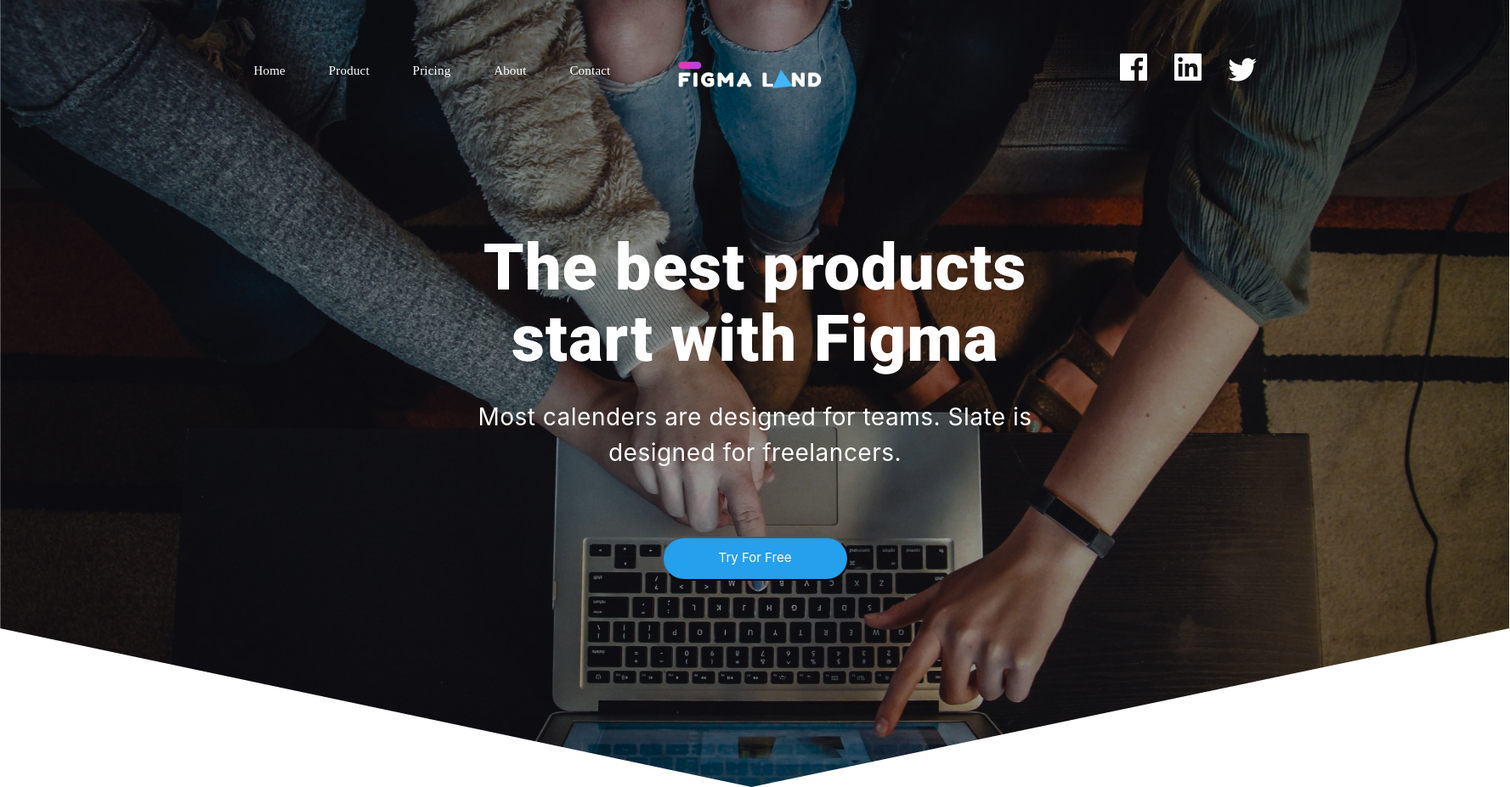
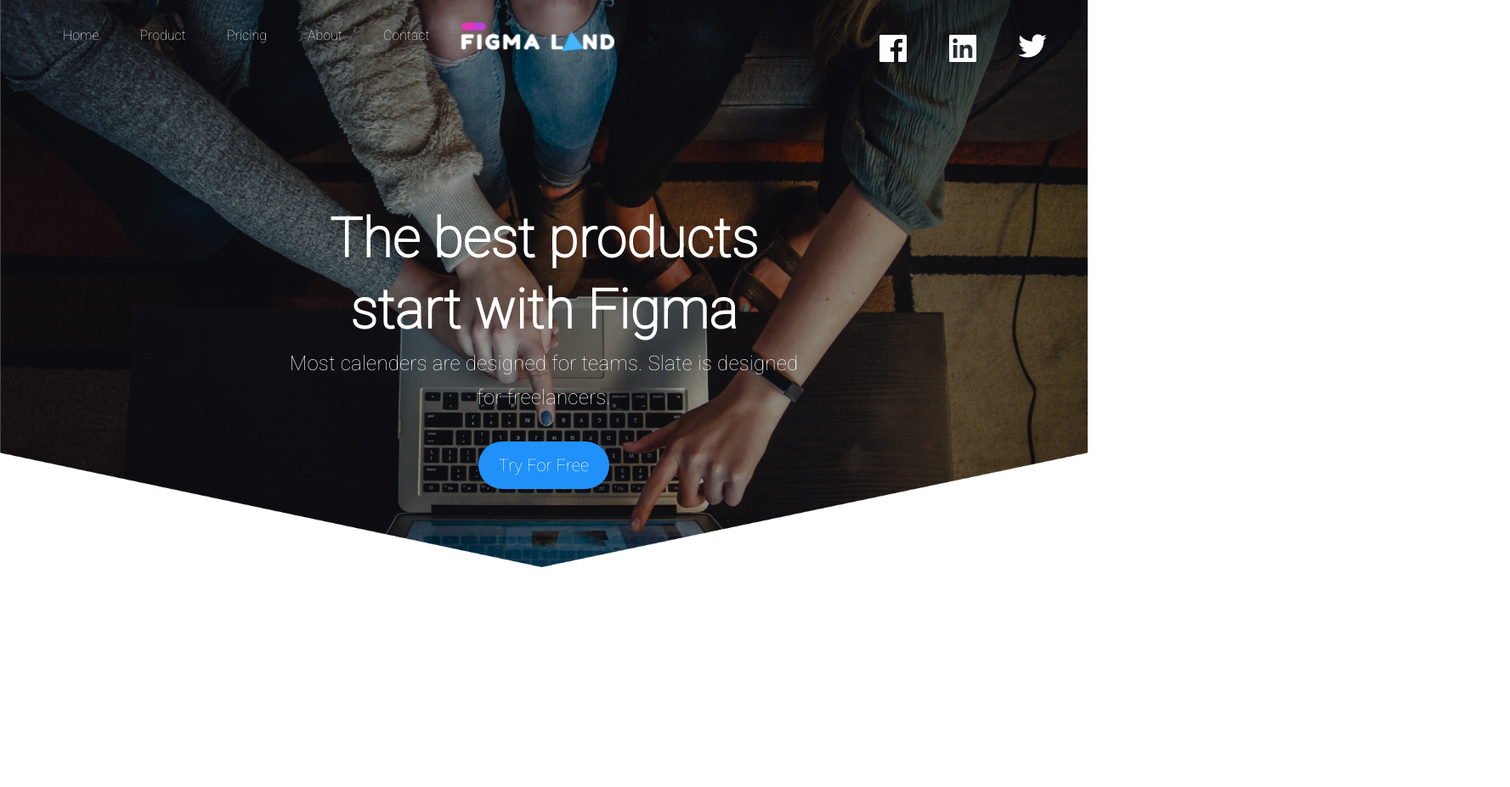
Before and after one commit to sivapriyaaa/figma, a plain HTML site: page figmaland/index.html in a window 1280 px wide. Shown: the whole page at 85% size, 1777 px wide, since content can reach past the window. Drawn offline with nearby package versions, Linux system fonts and the light colour scheme.

Commit message:
remove materialize, complete header

```diff
--- a/figmaland/index.html
+++ b/figmaland/index.html
@@ -3,41 +3,24 @@
   <head>
     <meta charset="UTF-8" />
     <meta http-equiv="X-UA-Compatible" content="IE=edge" />
-    <meta name="viewport" content="width=device-width, initial-scale=1.0" />
-    <title>figmaland</title>
-
-    <link rel="preconnect" href="https://fonts.googleapis.com" />
-    <link rel="preconnect" href="https://fonts.gstatic.com" crossorigin />
-    <link rel="preconnect" href="https://fonts.googleapis.com" />
-    <link rel="preconnect" href="https://fonts.gstatic.com" crossorigin />
-    <link rel="preconnect" href="https://fonts.googleapis.com" />
-    <link rel="preconnect" href="https://fonts.gstatic.com" crossorigin />
-    <link rel="preconnect" href="https://fonts.googleapis.com" />
-    <link rel="preconnect" href="https://fonts.gstatic.com" crossorigin />
+    <meta name="viewport" content="width=device-width, initial-scale=1" />
+    <title>Figmaland</title>
     <link
-      href="https://fonts.googleapis.com/css2?family=Roboto:wght@900&display=swap"
+      href="https://fonts.googleapis.com/css2?family=Roboto:wght@100,400,900&display=swap"
       rel="stylesheet"
     />
     <link rel="stylesheet" href="./styles.css" />
     <!-- Compiled and minified CSS -->
-    <link
-      rel="stylesheet"
-      href="https://cdnjs.cloudflare.com/ajax/libs/materialize/1.0.0/css/materialize.min.css"
-    />
 
     <!-- Compiled and minified JavaScript -->
-    <script src="https://cdnjs.cloudflare.com/ajax/libs/materialize/1.0.0/js/materialize.min.js"></script>
+    <!-- <script src="https://cdnjs.cloudflare.com/ajax/libs/materialize/1.0.0/js/materialize.min.js"></script> -->
   </head>
 
   <body>
-    <div class="container-1">
-      <div class="header-img">
-        <nav class="nav-extended N/A transparent z-depth-0">
-          <div class="nav-wrapper">
-            <a href="#" class="brand-logo center"
-              ><img src="images/Rectangle 4.png" />
-            </a>
-            <ul id="nav-mobile" class="left hide-on-med-and-down">
+      <header class="header-with-background">
+        <nav>
+
+            <ul class="links">
               <li><a href="sass.html">Home</a></li>
               <li><a href="badges.html">Product</a></li>
               <li><a href="collapsible.html">Pricing</a></li>
@@ -45,28 +28,32 @@
               <li><a href="collapsible.html">Contact</a></li>
             </ul>
 
-            <ul class="right hide-on-med-and-down">
+            <a href="#" class="brand-logo"><img src="images/rectangle-4.png" />
+            </a>
+
+
+            <ul class="social-icons">
               <li>
-                <a href=""><img src="images/Vector (1).png" /></a>
+                <a href=""><img src="images/vector-1.png" /></a>
               </li>
 
               <li>
-                <a href=""><img src="images/Vector (2).png" /></a>
+                <a href=""><img src="images/vector-2.png" /></a>
               </li>
 
               <li>
-                <a href=""><img src="images/Vector.png" /></a>
+                <a href=""><img src="images/vector.png" /></a>
               </li>
             </ul>
-          </div>
+
         </nav>
-        <div class="Main-text">The best products start with Figma</div>
+        <div class="main-text">The best products start with Figma</div>
         <div class="sub-text">
           Most calenders are designed for teams. Slate is designed for
           freelancers.
         </div>
-        <button class="mainbutton" type="button">Try For Free</button>
+        <button class="main-button" type="button">Try For Free</button>
       </div>
-    </div>
+      </header>
   </body>
 </html>
--- a/figmaland/styles.css
+++ b/figmaland/styles.css
@@ -1,96 +1,132 @@
-.Main-text {
-  display: flex;
-  flex-direction: column;
-  justify-content: center;
-  position: static;
-  /* padding-top: 220px; */
-  margin-top: 8.75%;
-  /* left: 551px; */
-  width: 672px;
-  height: 160px;
-  color: #ffffff;
-  text-align: center;
-  letter-spacing: 1px;
+* {
   font-family: "Roboto", sans-serif;
-  font-size: 76px;
-  line-height: 84px;
-}
-.sub-text {
-  display: flex;
-  flex-direction: column;
-  justify-content: center;
-  position: static;
-  width: 750px;
-  height: 80px;
-  text-align: center;
-  font-weight: normal;
-  font-size: 28px;
-  color: #ffffff;
-  margin-top: 35px;
-  letter-spacing: 0.5px;
-}
-button.mainbutton {
-  display: flex;
-  flex-direction: column;
-  align-items: center;
-  padding: 14px 0px;
-  width: 220px;
-  height: 52px;
-  position: static;
-  margin-top: 4.5%;
-  background: #24a0ed;
-  border-radius: 37px;
-  color: #ffffff;
-}
-#nav-mobile {
-  display: flex;
-  flex-direction: row;
-  width: 450px;
-  height: 48px;
-
-  align-items: center;
-  justify-content: space-between;
-
-  font-family: Graphik;
-  font-style: normal;
-  font-weight: normal;
-  font-size: 15px;
-  line-height: 28px;
-
-  text-align: center;
-  letter-spacing: 0.2px;
 }
 
-.nav-wrapper {
-  position: static;
-  width: 1210px;
-  height: 156px;
-  left: 283.5px;
-
-  top: 1px;
-  padding-top: 57.5px;
-
-  flex: none;
-  order: 1;
-  flex-grow: 0;
-  margin: 0px 0px;
-}
-.brand-logo {
-  padding-top: 49px;
+body {
+  margin: 0;
 }
 
-.header-img {
+.header-with-background {
   display: flex;
   flex-direction: column;
   align-items: center;
   padding: 0px;
+  background-size: contain;
 
   position: static;
-  width: 1777px;
-  height: 1042px;
+  width: 100%;
+  height: 930px;
   left: 0px;
   top: 0px;
 
-  background-image: url(images/Rectangle9.jpg);
+  background-image: url("images/rectangle-9.jpg");
   background-repeat: no-repeat;
 }
+
+nav:nth-child(n) {
+  width: 33.3%;
+}
+
+nav {
+  display: flex;
+  flex-direction: row;
+  justify-content: space-evenly;
+  width: 100vw;
+}
+
+.links {
+  list-style: none;
+  display: inline-flex;
+  position: absolute;
+  left: 10px;
+  margin-top: 32px;
+}
+
+.links a {
+  margin: 24px;
+  color: #ffffff;
+  font-weight: 100;
+  text-decoration: none;
+}
+
+.brand-logo {
+  position: absolute;
+  left: 0;
+  top: 0;
+  width: 100%;
+  text-align: center;
+  margin-top: 12px;
+}
+
+.brand-logo img {
+  width: 200px;
+}
+
+.social-icons {
+  list-style: none;
+  display: inline-flex;
+  position: absolute;
+  top: 0;
+  right: 24px;
+  margin-top: 16px;
+}
+
+.social-icons li {
+  margin: 24px;
+}
+
+.main-text {
+  font-style: normal;
+  font-weight: bold;
+  font-size: 64px;
+  line-height: 84px;
+  /* or 114% */
+
+  text-align: center;
+  letter-spacing: 0.2px;
+
+  /* Light text */
+
+  color: #ffffff;
+
+  margin-top: 240px;
+  max-width: 600px;
+}
+
+.sub-text {
+  font-style: normal;
+  font-weight: 100;
+  font-size: 24px;
+  line-height: 40px;
+  /* or 143% */
+
+  text-align: center;
+  letter-spacing: 0.2px;
+
+  /* Light text */
+
+  color: #ffffff;
+  max-width: 600px;
+}
+
+.main-button {
+  font-style: normal;
+  font-weight: normal;
+  font-size: 28px;
+  line-height: 40px;
+  /* or 143% */
+
+  text-align: center;
+  letter-spacing: 0.2px;
+
+  /* Light text */
+
+  color: #ffffff;
+  background: #2091f9;
+  border-radius: 35px;
+  font-size: 20px;
+  border: none;
+  padding: 8px 24px;
+  font-weight: 100;
+  margin-top: 32px;
+}
```
Also changed, not shown: figmaland/package.json (deleted, +0 -11 lines), figmaland/images/rectangle-4.png (renamed from figmaland/images/Rectangle 4.png), figmaland/images/rectangle-9.jpg (renamed from figmaland/images/Rectangle9.jpg), figmaland/images/vector-1.png (renamed from figmaland/images/Vector (1).png), figmaland/images/vector-2.png (renamed from figmaland/images/Vector (2).png), 1 other file.
